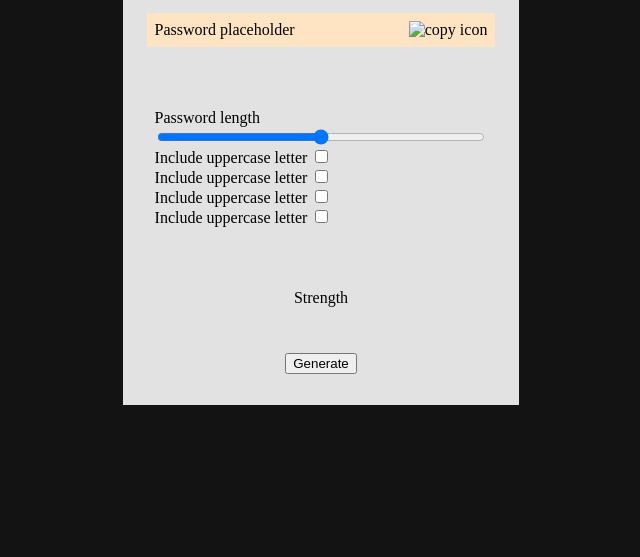
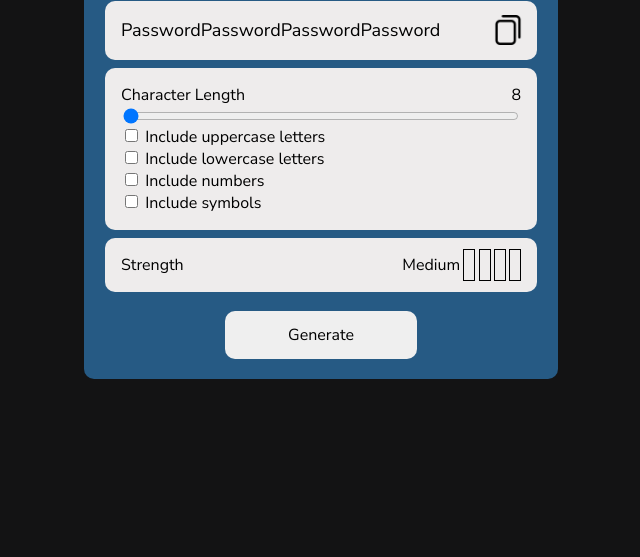
Before and after one commit to lifeconsciousness/3d_website, a website: page index.html in a window 1280 px wide. Shown: the part 243-800 px from the top of the page, without its empty margins (319-959 px from the left). Drawn offline with nearby package versions, Linux system fonts and the light colour scheme.

Commit message:
css styling mainly done

```diff
--- a/css/style.scss
+++ b/css/style.scss
@@ -1,12 +1,38 @@
+// @import url('https://fonts.googleapis.com/css2?family=Roboto+Mono&display=swap');
+// @import url('https://fonts.googleapis.com/css2?family=Rubik&display=swap');
+@import url('https://fonts.googleapis.com/css2?family=Nunito+Sans&display=swap');
+
 body{
     margin: 0;
     padding: 0;
     background: rgb(19, 19, 20);
     overflow-x: hidden;
+    // font-family: 'Roboto Mono', monospace;
+    // font-family: 'Rubik', sans-serif;
+    font-family: 'Nunito Sans', sans-serif;
+}
+
+:root{
+    // --bg-main: #7C98B3;
+    // --light-main: #ACCBE1
+
+    // --bg-main: #499F68;
+    // --light-main: #77B28C;
+
+    --bg-main: #265a84;
+    --light-main: #eeecec;
+
+    // --bg-main: #ACCBE1;
+    // --bg-main: #9ed0f5;
+    // --light-main: #CEE5F2;
+    // --light-main: #cbe0f0;
 }
 
 p,h1,h2,h3{
     margin: 0;
+}
+button,input{
+    font-family: inherit;
 }
 
 #background{
@@ -27,20 +53,24 @@ main{
 }
 
 .generator-container{
-    width: 26vw;
-    min-width: 300px;
-    height: 60vh;
+    width: 50vmin;
+    min-width: 200px;
+    //height: 60vh;
     position: relative;
-    background-color: rgb(226, 226, 226);
+    background-color: var(--bg-main);
     z-index: 100;
     display: flex;
     flex-direction: column;
     justify-content: space-around;
     align-items: center;
-    padding: .5em 2em;
+    padding: 0em 2.3em;
+    border-radius: 10px;
 
     h2{
         text-align: center;
+        margin: .7em 0;
+        color: white;
+        font-weight: 800;
     }
 }
 
@@ -48,13 +78,81 @@ main{
     width: 100%;
     display: flex;
     justify-content: space-between;
-    background-color: bisque;
-    padding: .5em;
+    align-items: center;
+    background-color:  var(--light-main);
+    padding: .6em 1em;
+    border-radius: 10px;
+
+    #password{
+        font-size: 1.13em;
+        width: 88%;
+        word-wrap: break-word;
+    }
+    .copy-icon{
+        padding: .3em;
+        width: 30px;
+        transition: .2s;
+        transform: translateX(7px);
+    }
+    .copy-icon:hover{
+        background-color: rgba(0, 0, 0, 0.088);
+        // background-color: #accbe18e;
+        border-radius: 10px;
+    }
+    .copy-icon:active{
+        // background-color: #84a6beb7;
+        background-color: rgba(0, 0, 0, 0.237);
+    }
 }
 
 .password-settings{
     width: 100%;
     display: flex;
     flex-direction: column;
-    margin: 1em 0;
+    margin: .5em 0;
+    border-radius: 10px;
+
+    background-color: var(--light-main);
+    padding: 1em;
 }
+
+.password-strength{
+    width: 100%;
+    padding: .7em 1em;
+    display: flex;
+    justify-content: space-between;
+    align-items: center;
+    background-color: var(--light-main);
+    border-radius: 10px;
+}
+
+.strength-value{
+    display: flex;
+    align-items: center;
+
+}
+
+.strength-value-bar{
+    width: 10px;
+    height: 30px;
+    border: 1px solid black;
+    margin-left: .2em;
+}
+
+.generate-btn{
+    width: 12em;
+    height: 3em;
+    margin: 1.2em 0;
+    outline: none;
+    border-radius: 0;
+    border: none;
+    font-size: 1em;
+    border-radius: 10px;
+    transition: .1s;
+}
+.generate-btn:hover{
+    background-color: #d4dde2;
+}
+.generate-btn:active{
+    background-color: #7ea8ca;
+}
--- a/index.html
+++ b/index.html
@@ -13,32 +13,35 @@
         <div class="generator-container">
             <h2>Password generator</h2>
             <div class="password-container">
-                <p id="password">Password placeholder</p>
-                <img src="" alt="copy icon" class="copy-icon">
+                <p id="password">PasswordPasswordPasswordPassword</p>
+                <img src="./img/1621635.png" alt="copy icon" class="copy-icon">
             </div>
             <div class="password-settings">
 
-                <label for="passwordLengthName">Password length</label>
-                <input type="range" name="passwordLengthName" id="password-length-slider">
+                <div style="display: flex; justify-content: space-between;">
+                    <label for="passwordLengthName">Character Length</label>
+                    <p class="password-length">8</p>
+                </div>
+                <input type="range" name="passwordLengthName" id="password-length-slider" value="8" min="8" max="32">
 
                 <div class="include-checkbox">
-                    <label for="uppercaseName">Include uppercase letter</label>
                     <input type="checkbox" name="uppercaseName" id="uppercase-checkbox">
+                    <label for="uppercaseName">Include uppercase letters</label>
                 </div>
 
                 <div class="include-checkbox">
-                    <label for="lowercaseName">Include uppercase letter</label>
                     <input type="checkbox" name="lowercaseName" id="lowercase-checkbox">
+                    <label for="lowercaseName">Include lowercase letters</label>
                 </div>
 
                 <div class="include-checkbox">
-                    <label for="numbersName">Include uppercase letter</label>
                     <input type="checkbox" name="numbersName" id="numbers-checkbox">
+                    <label for="numbersName">Include numbers</label>
                 </div>
 
                 <div class="include-checkbox">
-                    <label for="symbolsName">Include uppercase letter</label>
                     <input type="checkbox" name="symbolsName" id="symbols-checkbox">
+                    <label for="symbolsName">Include symbols</label>
                 </div>
 
 
@@ -49,7 +52,7 @@
                 <p class="strength">Strength</p>
 
                 <div class="strength-value">
-                    <p class="strength-value-text"></p>
+                    <p class="strength-value-text">Medium</p>
 
                     <div class="strength-value-bar"></div>
                     <div class="strength-value-bar"></div>
@@ -58,7 +61,7 @@
                 </div>
             </div>
 
-            <button>Generate</button>
+            <button class="generate-btn">Generate</button>
         </div>
     </main>
 
```
Also changed, not shown: css/style.css, img/1621635.png (added), 1 other file.
